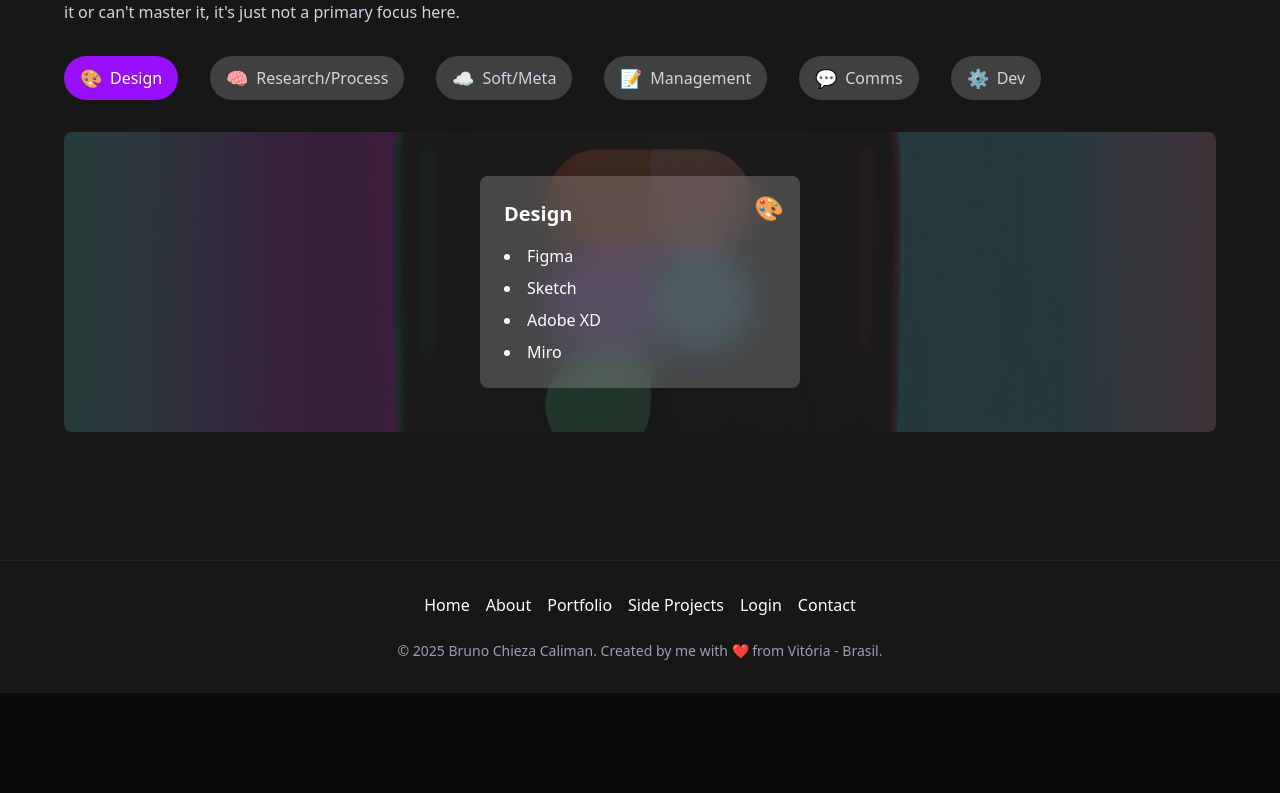
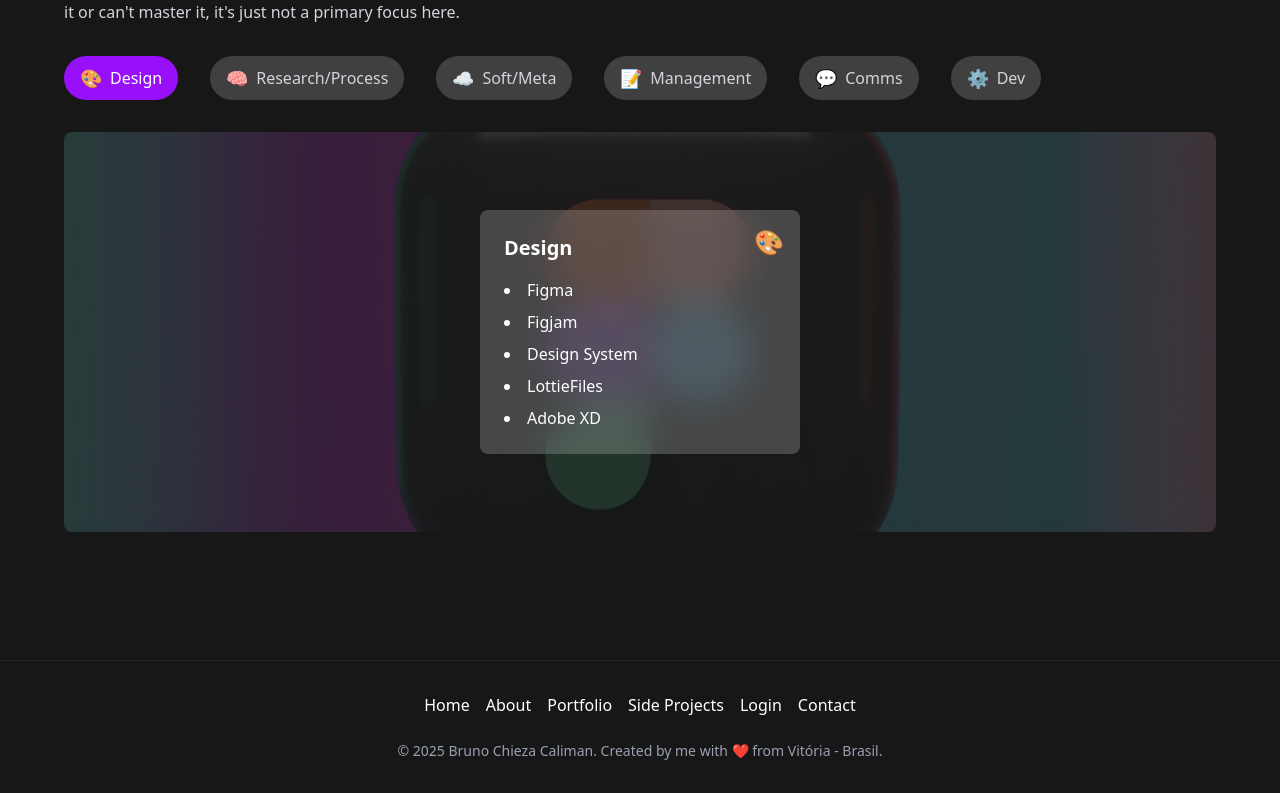
Before and after one commit to Chieza/chieza-me, a React (Vite) app: page / in a window 1280 px wide. Shown: the part 3520-4313 px from the top of the page. Before the commit the page ends 4213 px from the top, so only its background shows below. Built offline with nearby package versions, Linux system fonts and the light colour scheme.

Commit message:
Organize files, file's names, update content and UI

```diff
--- a/src/components/cards/GroupCard.tsx
+++ b/src/components/cards/SkillsToolsGroupCard.tsx
@@ -3,12 +3,12 @@
 
 // placeholder content per group
 const contentMap: Record<SkillGroup, string[]> = {
-  design:      ['Figma', 'Sketch', 'Adobe XD', 'Miro'],
-  research:    ['User Interviews', 'Surveys', 'Persona Creation'],
-  'soft-meta': ['Agile/Scrum', 'Sprint Planning', 'Async Collaboration'],
-  management:  ['Roadmapping', 'Stakeholder Management', 'OKRs'],
-  comms:       ['Workshops', 'Presentations', 'Writing'],
-  dev:         ['React', 'TypeScript', 'Tailwind', 'Git'],
+  design:      ['Figma', 'Figjam', 'Design System', 'LottieFiles', 'Adobe XD'],
+  research:    ['Design Thinking', 'Usability Testing', 'User Flows', 'Wireframing', 'Surveys', 'Documentation'],
+  'soft-meta': ['Agile/Scrum', 'Sprint Planning','Autonomy', 'Async Collaboration', 'Accessibility Awareness'],
+  management:  ['Azuer DevOps', 'ClickUp', 'Notion', 'Google Workspace', 'Trello'],
+  comms:       ['Microsoft Teams', 'Discord', 'Slack', 'Discord'],
+  dev:         ['React', 'TypeScript', 'Tailwind', 'GitHub', 'Vite', 'HTML & CSS'],
 }
 
 export interface GroupCardProps {
--- a/src/components/cards/SkillsToolsCard.tsx
+++ b/src/components/panels/SkillsToolsPanel.tsx
@@ -1,9 +1,9 @@
 import { useMemo } from "react";
 import { motion, AnimatePresence } from "framer-motion";
-import GroupCard from "./GroupCard";
+import GroupCard from "../cards/SkillsToolsGroupCard";
 import type { SkillGroup } from "../../utils/skillGroups";
 
-// import backgrounds
+// Import backgrounds
 import designBg from "../../assets/images/backgrounds/skill-groups/design.jpg";
 import researchBg from "../../assets/images/backgrounds/skill-groups/research.jpg";
 import softMetaBg from "../../assets/images/backgrounds/skill-groups/soft-meta.jpg";
@@ -20,7 +20,7 @@
   dev: devBg,
 };
 
-// possible entry offsets
+// Possible entry offsets
 const directions = [
   { x: -200, y: 0 },
   { x: 200, y: 0 },
@@ -58,7 +58,7 @@
   return (
     <div
       className="
-        relative w-full h-75 overflow-hidden rounded-lg
+        relative w-full h-100 overflow-hidden rounded-lg
         bg-center bg-cover
       "
     >
--- a/src/components/sections/SkillsToolsSection.tsx
+++ b/src/components/sections/SkillsToolsSection.tsx
@@ -1,7 +1,7 @@
 import { useState } from "react";
 import SkillsGroupButton from "../buttons/SkillsGroupButton";
 import type { SkillGroup } from "../../utils/skillGroups";
-import SkillsToolsCard from "../cards/SkillsToolsCard";
+import SkillsToolsPanel from "../panels/SkillsToolsPanel";
 import { useSectionRegistry } from "../../hooks/useSectionRegistry";
 import { HiOutlinePuzzle } from "react-icons/hi";
 
@@ -56,7 +56,7 @@
         </div>
 
         {/* Animated Card */}
-        <SkillsToolsCard selected={selected} />
+        <SkillsToolsPanel selected={selected} />
       </div>
     </section>
   );
```
